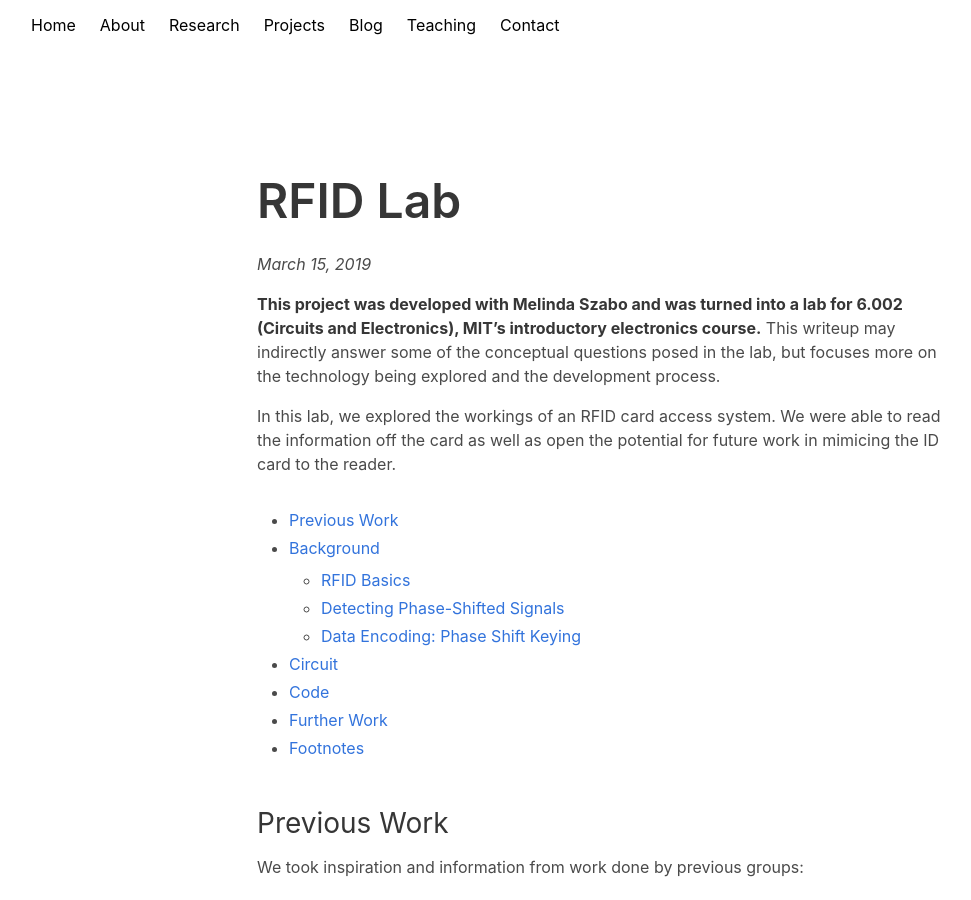
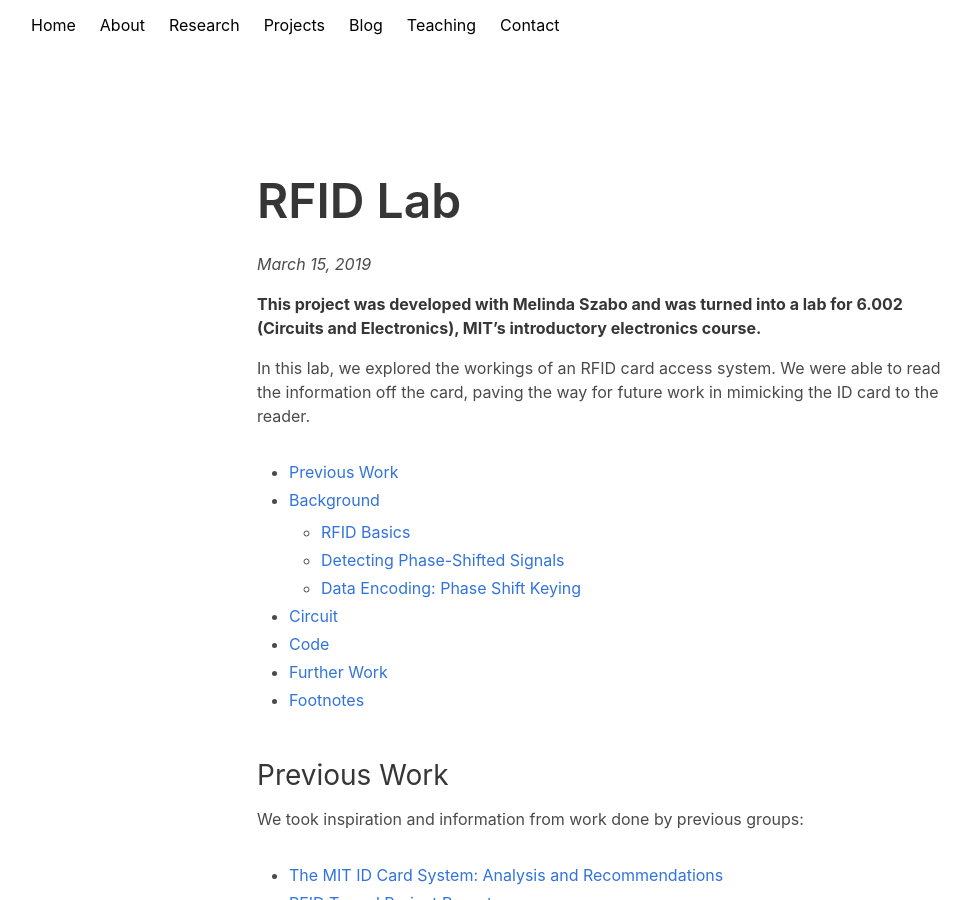
Before and after one commit to milesdai/milesdai.github.io, a Jekyll site: the page built from projects/_posts/2019-03-15-rfid.md, in a window 1280 px wide and 900 px high. Shown: the whole window, without its empty margins (33-1004 px from the left). Built offline with Jekyll 4.4.1, drawn with Linux system fonts in a browser that asks for light colours; nearby versions of some CDN libraries.

Commit message:
Edit the RFID project intro

```diff
--- a/projects/_posts/2019-03-15-rfid.md
+++ b/projects/_posts/2019-03-15-rfid.md
@@ -8,9 +8,9 @@ tags:
   - Electrical Engineering
 ---
 
-**This project was developed with Melinda Szabo and was turned into a lab for 6.002 (Circuits and Electronics), MIT's introductory electronics course.** This writeup may indirectly answer some of the conceptual questions posed in the lab, but focuses more on the technology being explored and the development process.
+**This project was developed with Melinda Szabo and was turned into a lab for 6.002 (Circuits and Electronics), MIT's introductory electronics course.**
 
-In this lab, we explored the workings of an RFID card access system. We were able to read the information off the card as well as open the potential for future work in mimicing the ID card to the reader.
+In this lab, we explored the workings of an RFID card access system. We were able to read the information off the card, paving the way for future work in mimicking the ID card to the reader.
 
 * TOC
 {:toc}
```
